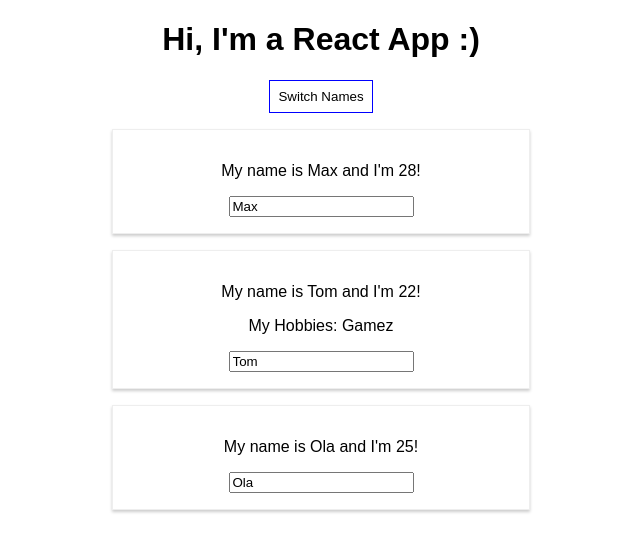
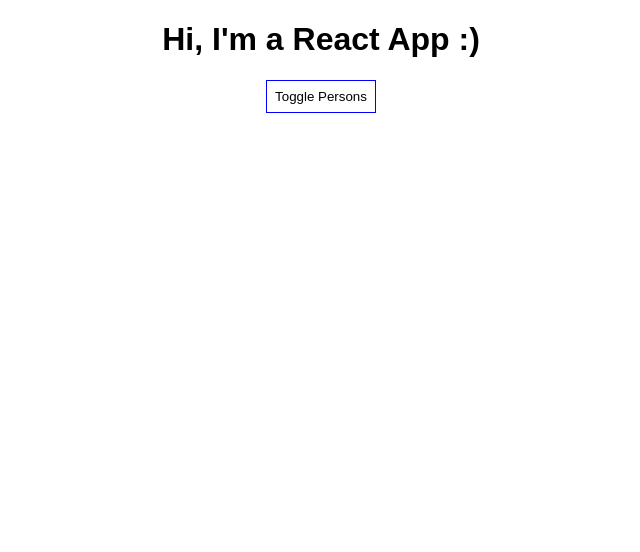
Before and after one commit to zulimazuli/react-complete-guide, a React (Create React App) app: page / in a window 1280 px wide. Shown: the top 552 px of the page, without its empty margins (319-959 px from the left). Built offline with nearby package versions, Linux system fonts and the light colour scheme.

Commit message:
nameChangedHandler

```diff
--- a/src/App.js
+++ b/src/App.js
@@ -5,26 +5,38 @@
 class App extends Component {
   state = {
     persons: [
-      {name: "Max", age: 28 },
-      {name: "Tom", age: 22 },
-      {name: "Ola", age: 25 }
-    ]
+      { id: 'jkhwer', name: "Max", age: 28 },
+      { id: 'sdfuyi', name: "Tom", age: 22 },
+      { id: 'bnmawe', name: "Ola", age: 25 }
+    ],
+    showPersons: false
   }
 
-  switchNamesHandler = (newName) => {
-    this.setState({persons: [
-      {name: newName, age: 28 },
-      {name: "Tomasz", age: 29 },
-      {name: "Aleksandra", age: 25 }
-    ]})
+  deletePersonHandler = (personIndex) => {
+    const persons = [...this.state.persons];
+    persons.splice(personIndex, 1);
+    this.setState({ persons: persons });
   }
 
-  nameChangedHandler = (event) => {
-    this.setState({persons: [
-      {name: 'Max', age: 28 },
-      {name: event.target.value, age: 29 },
-      {name: "Aleksandra", age: 25 }
-    ]})
+  nameChangedHandler = (event, id) => {
+
+    const personIndex = this.state.persons.findIndex(p => p.id === id);
+
+    const person = {
+      ...this.state.persons[personIndex]
+    };
+
+    person.name = event.target.value;
+
+    const persons = [...this.state.persons];
+    persons[personIndex] = person;
+
+    this.setState({ persons: persons })
+  }
+
+  togglePersonsHandler = () => {
+    const doesShow = this.state.showPersons;
+    this.setState({ showPersons: !doesShow });
   }
 
 
@@ -36,26 +48,30 @@
       coursor: 'pointer'
     }
 
+    let persons = false;
+
+    if (this.state.showPersons) {
+      persons = (<div>
+        {this.state.persons.map((person, index) => {
+          return <Person
+            click={() => this.deletePersonHandler(index)}
+            name={person.name}
+            age={person.age}
+            key={person.id}
+            changed={(event) => this.nameChangedHandler(event, person.id)} />
+        })}
+      </div>);
+    }
+
     return (
       <div className="App">
         <h1>Hi, I'm a React App :)</h1>
         <button
-        style={style}
-        onClick={() => this.switchNamesHandler('Maximilian!!')}>Switch Names</button>
-        <Person
-        name={this.state.persons[0].name}
-        age={this.state.persons[0].age} />
-        <Person
-        name={this.state.persons[1].name}
-        age={this.state.persons[1].age}
-        click={this.switchNamesHandler.bind(this, 'Max!')}
-        changed={this.nameChangedHandler}>My Hobbies: Gamez</Person>
-        <Person
-        name={this.state.persons[2].name}
-        age={this.state.persons[2].age} />
+          style={style}
+          onClick={this.togglePersonsHandler}>Toggle Persons</button>
+        {persons}
       </div>
     );
-    // return React.createElement('div', {className: 'App'}, React.createElement('h1', null, 'Does this work?'));
   }
 }
 
```
